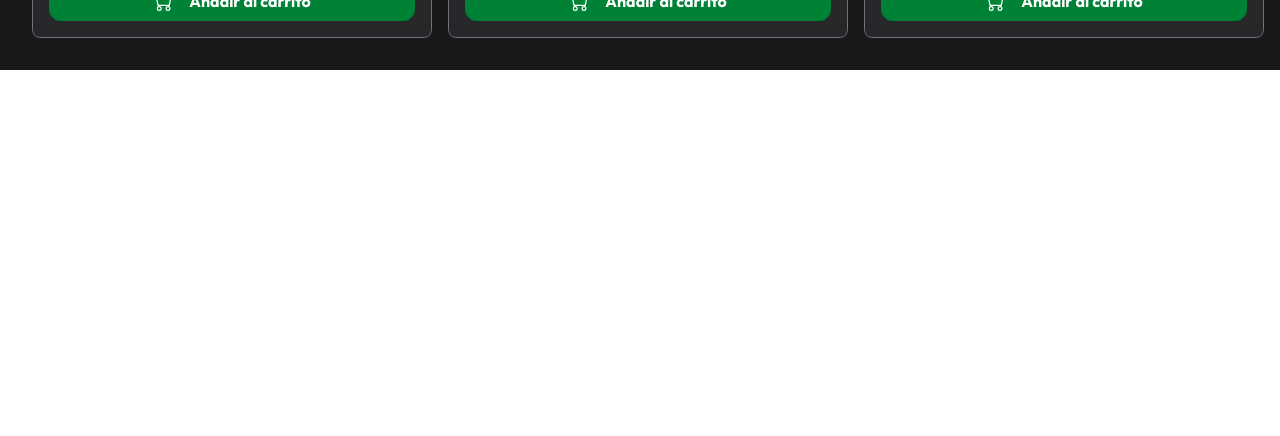
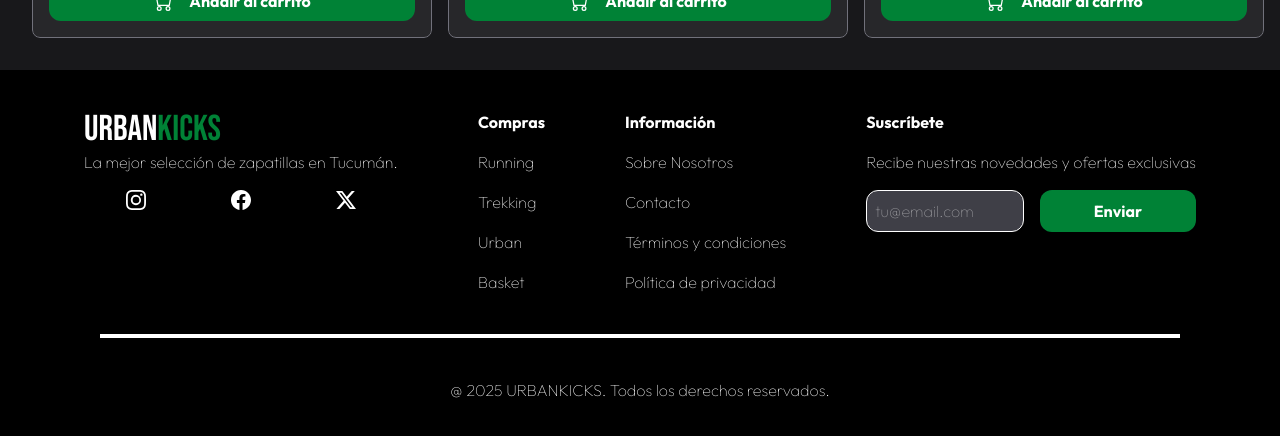
Before and after one commit to MaximoFC/nextjs-ecommerce, a Next.js app: page / in a window 1280 px wide. Shown: the part 1846-2282 px from the top of the page. Before the commit the page ends 1916 px from the top, so only its background shows below. Built offline with nearby package versions, Linux system fonts and the light colour scheme.

Commit message:
Navbar responsive and Footer added

```diff
--- a/src/app/layout.tsx
+++ b/src/app/layout.tsx
@@ -1,6 +1,7 @@
 import type { Metadata } from "next";
 import { Outfit } from "next/font/google";
 import "./globals.css";
+import Footer from "@/components/Footer";
 
 export const outfit = Outfit({
   subsets: ["latin"],
@@ -23,6 +24,7 @@ export default function RootLayout({
         className={outfit.className}
       >
         {children}
+        <Footer />
       </body>
     </html>
   );
--- /dev/null
+++ b/src/components/Footer.tsx
@@ -0,0 +1,86 @@
+'use client';
+
+import { BsInstagram, BsTwitterX, BsFacebook } from "react-icons/bs";
+import { bebasneue } from "@/lib/fonts";
+
+export default function Footer() {
+    return (
+        <footer className="bg-black text-white p-10 w-full flex flex-col gap-10 items-center">
+            <div className="flex justify-around gap-20">
+                <div className="flex flex-col gap-4">
+                    <div className="gap-4">
+                        <h2 className={`${bebasneue.className} text-4xl`}>URBAN<span className="text-green-700">KICKS</span></h2>
+                        <p>La mejor selección de zapatillas en Tucumán.</p>
+                    </div>
+                    <div className="flex justify-around">
+                        <a href="https://www.instagram.com/" target="_blank" className="cursor-pointer hover:text-green-700"><BsInstagram className="h-5 w-5" /></a>
+                        <a href="https://www.facebook.com/?locale=es_LA" target="_blank" className="cursor-pointer hover:text-green-700"><BsFacebook className="h-5 w-5" /></a>
+                        <a href="https://x.com" target="_blank" className="cursor-pointer hover:text-green-700"><BsTwitterX className="h-5 w-5" /></a>
+                    </div>
+                </div>
+                <div className="flex flex-col gap-4">
+                    <h2 className="font-bold">Compras</h2>
+                    <a
+                        href=""
+                        className="hover:text-green-700"
+                    >
+                        Running
+                    </a>
+                    <a
+                        href=""
+                        className="hover:text-green-700"
+                    >
+                        Trekking
+                    </a>
+                    <a
+                        href=""
+                        className="hover:text-green-700"
+                    >
+                        Urban
+                    </a>
+                    <a
+                        href=""
+                        className="hover:text-green-700"
+                    >
+                        Basket
+                    </a>
+                </div>
+                <div className="flex flex-col gap-4">
+                    <h2 className="font-bold">Información</h2>
+                    <a href="" className="hover:text-green-700">Sobre Nosotros</a>
+                    <a href="" className="hover:text-green-700">Contacto</a>
+                    <a href="" className="hover:text-green-700">Términos y condiciones</a>
+                    <a href="" className="hover:text-green-700">Política de privacidad</a>
+                </div>
+                <div className="flex flex-col gap-4">
+                    <h2 className="font-bold">Suscríbete</h2>
+                    <p>Recibe nuestras novedades y ofertas exclusivas</p>
+                    <form action=""
+                        className="flex gap-4"
+                    >
+                        <input
+                            name="email"
+                            type="email"
+                            id="email"
+                            // value={email}
+                            // onChange={(e) => setEmail(e.target.value)}
+                            required
+                            placeholder="tu@email.com"
+                            className="bg-zinc-700 p-2 rounded-xl w-full text-white border-1 border-white"
+                        />
+                        <button
+                            type="submit"
+                            className="cursor-pointer bg-green-700 p-2 rounded-xl w-full text-white font-semibold hover:bg-green-900"
+                        >
+                            Enviar
+                        </button>
+                    </form>
+                </div>
+            </div>
+            <div
+                className="h-1 w-[90%] bg-white"
+            />
+            <p>@ 2025 URBANKICKS. Todos los derechos reservados.</p>
+        </footer>
+    )
+}
--- a/src/components/Navbar.tsx
+++ b/src/components/Navbar.tsx
@@ -1,7 +1,7 @@
 'use client';
 
 import { bebasneue } from "@/lib/fonts";
-import { BsSearch, BsPerson, BsCart } from "react-icons/bs";
+import { BsSearch, BsPerson, BsCart, BsList } from "react-icons/bs";
 import { useState } from "react";
 import Modal from "@/components/Modal";
 import LoginForm from "@/components/LoginForm";
@@ -10,6 +10,7 @@ import RegisterForm from "./RegisterForm";
 export default function Navbar() {
     const [formType, setFormType] = useState<'login' | 'register'>('login');
     const [showForm, setShowForm] = useState(false);
+    const [isMenuOpen, setIsMenuOpen] = useState(false);
 
     const openLogin = () => {
         setShowForm(true);
@@ -18,11 +19,12 @@ export default function Navbar() {
 
     return(
         <section className="sticky top-0 z-100">
-            <nav className="flex justify-between items-center bg-zinc-800 text-white p-4">
+            <nav className="flex justify-between items-center bg-zinc-800 text-white p-4 relative">
                 <div className="flex gap-6 items-center font-semibold">
                     <h2
                         className={`${bebasneue.className} text-4xl`}
                     >URBAN<span className="text-green-700">KICKS</span></h2>
+                    <div className="hidden md:flex gap-6">
                         <a
                             href=""
                             className="hover:text-green-700"
@@ -48,7 +50,8 @@ export default function Navbar() {
                             Basket
                         </a>
                     </div>
-            <div className="flex gap-8">
+                </div>
+                <div className="hidden md:flex gap-8">
                     <button className="cursor-pointer hover:text-green-700">
                         <BsSearch className="w-6 h-6" />
                     </button>
@@ -62,6 +65,45 @@ export default function Navbar() {
                         <BsCart className="w-6 h-6" />
                     </button>
                 </div>
+                <button
+                    className="md:hidden z-101"
+                    onClick={() => setIsMenuOpen(!isMenuOpen)}
+                >
+                    <BsList />
+                </button>
+                {isMenuOpen && (
+                    <div className="absolute top-full left-0 w-full bg-zinc-900 flex flex-col gap-4 p-6 md:hidden">
+                        <a
+                            href=""
+                            className="hover:text-green-700"
+                        >
+                            Running
+                        </a>
+                        <a
+                            href=""
+                            className="hover:text-green-700"
+                        >
+                            Trekking
+                        </a>
+                        <a
+                            href=""
+                            className="hover:text-green-700"
+                        >
+                            Urban
+                        </a>
+                        <a
+                            href=""
+                            className="hover:text-green-700"
+                        >
+                            Basket
+                        </a>
+                        <div className="flex gap-6 mt-4 w-full justify-center">
+                            <button className="hover:text-green-700"><BsSearch className="w-6 h-6" /></button>
+                            <button className="hover:text-green-700" onClick={openLogin}><BsPerson className="w-7 h-7" /></button>
+                            <button className="hover:text-green-700"><BsCart className="w-6 h-6" /></button>
+                        </div>
+                    </div>
+                )}
             </nav>
             <Modal isOpen={showForm} onClose={() => setShowForm(false)}>
                 {formType === 'login' ? (
```
Lines whose indentation alone changed are shown as unchanged.
